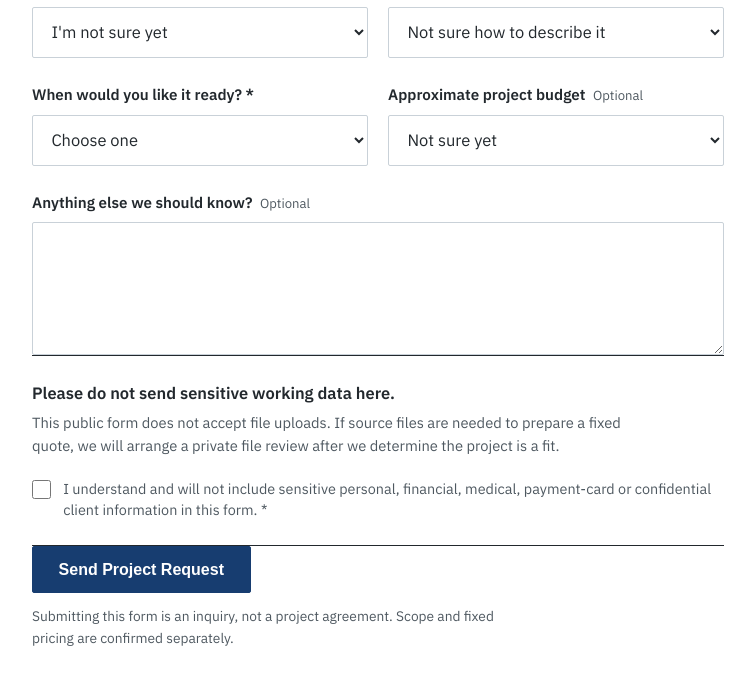
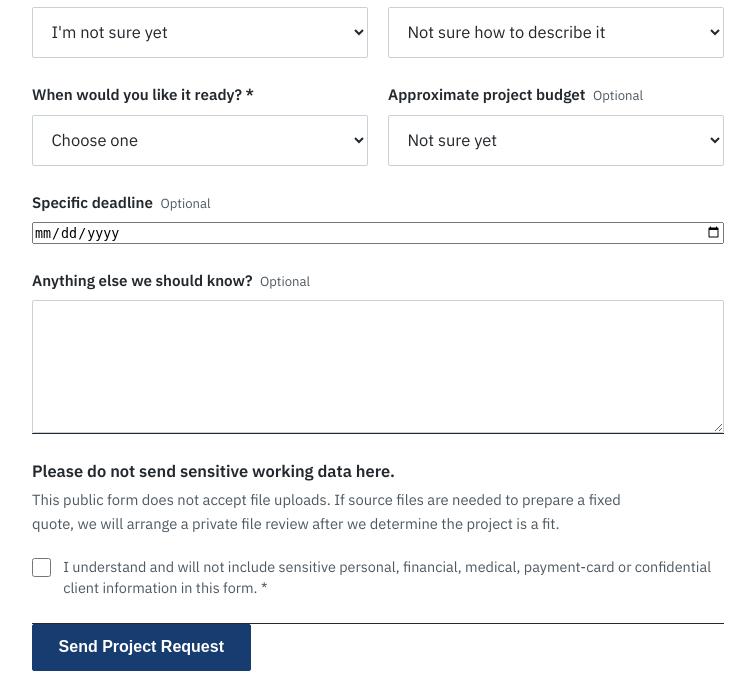
Before and after one commit to JJovel-09/Jovel-Creative, a PHP site: page /start-a-project in a window 1280 px wide. Shown: the part 1534-2207 px from the top of the page, without its empty margins (70-825 px from the left). Run offline with PHP 8.4, Linux system fonts and the light colour scheme.

Commit message:
Refine Start a Project validation and deadline field

```diff
--- a/start-a-project.php
+++ b/start-a-project.php
@@ -43,6 +43,11 @@ require __DIR__ . '/includes/header.php';
         <div class="form-status form-status-success" role="status">
           <strong>Request received.</strong>
           <p>Thanks for reaching out. We will review what you shared and follow up at the email address you provided.</p>
+        </div>
+<?php elseif ($status === 'invalid'): ?>
+        <div class="form-status form-status-error" role="alert">
+          <strong>Please check the required fields.</strong>
+          <p>Your request was not sent. Complete the required information and try again.</p>
         </div>
 <?php elseif ($status === 'error'): ?>
         <div class="form-status form-status-error" role="alert">
@@ -154,6 +159,11 @@ require __DIR__ . '/includes/header.php';
             </div>
 
             <div class="form-field">
+              <label for="target_date">Specific deadline <span class="optional">Optional</span></label>
+              <input id="target_date" name="target_date" type="date">
+            </div>
+
+            <div class="form-field">
               <label for="anything_else">Anything else we should know? <span class="optional">Optional</span></label>
               <textarea id="anything_else" name="anything_else" rows="4" maxlength="1600"></textarea>
             </div>
```
